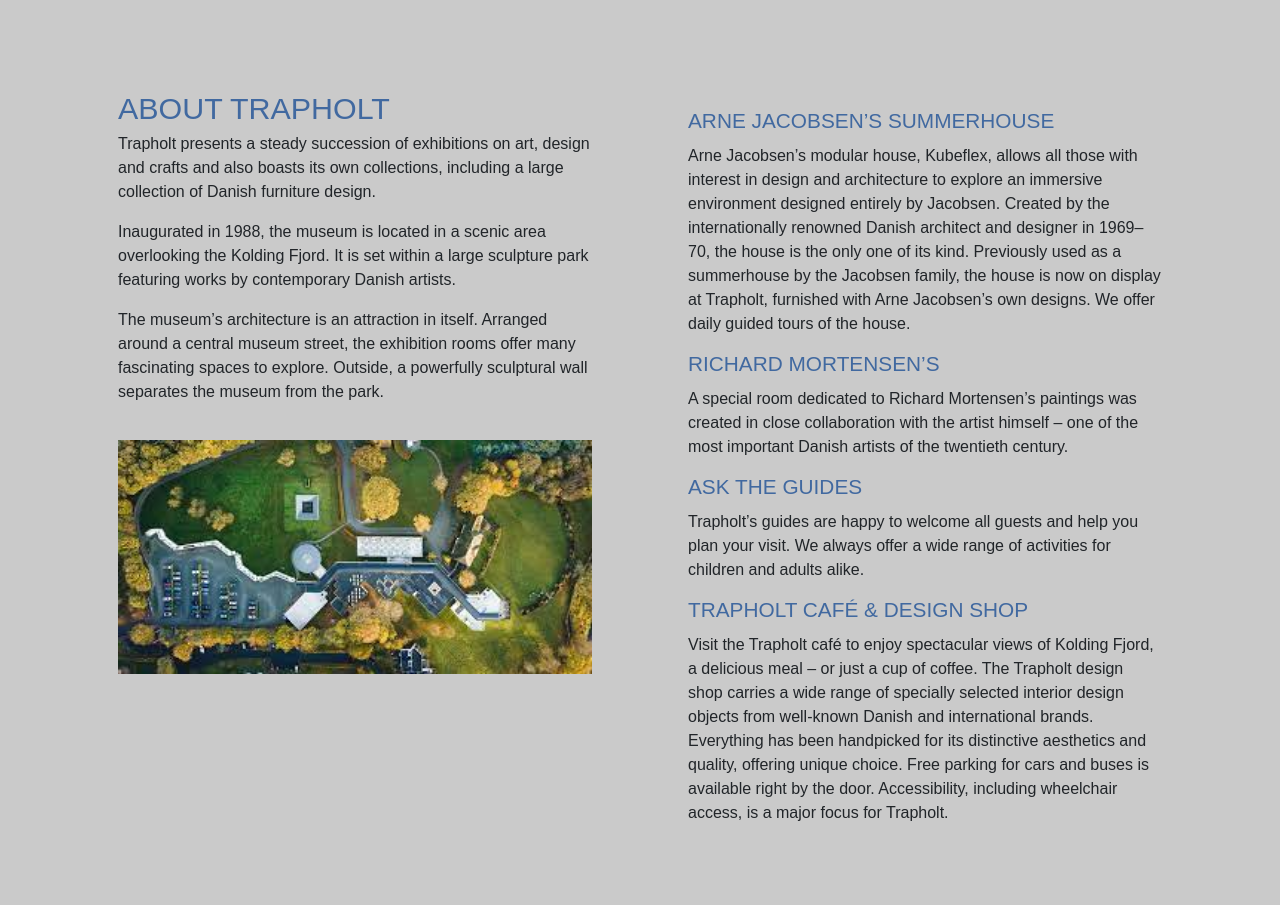
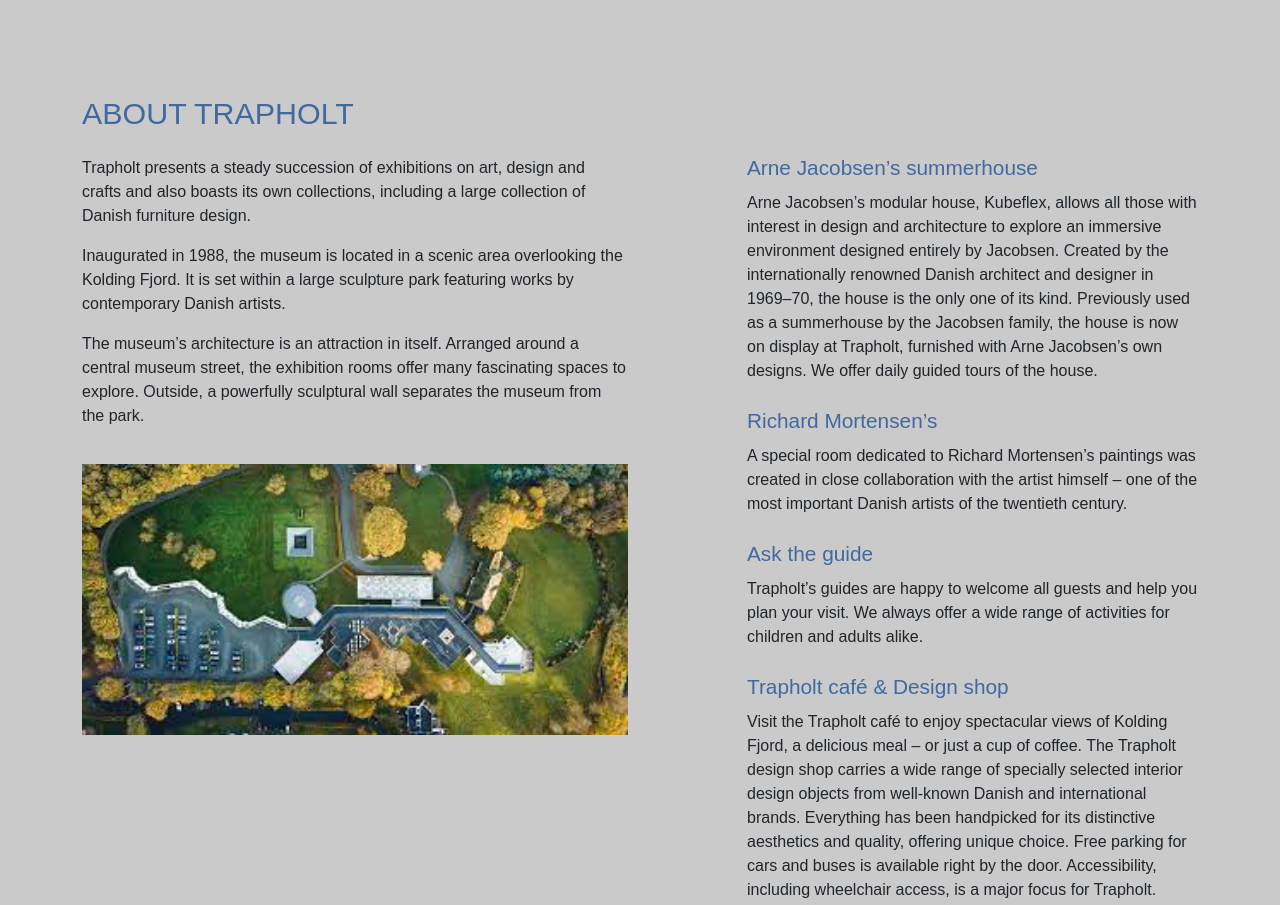
Before and after one commit to MarinEASV/TRAPHOLT-WEBSITE, a plain HTML site: page about.html in a window 1280 px wide. Shown: the part 779-1684 px from the top of the page. Drawn offline with nearby package versions, Linux system fonts and the light colour scheme; a web font is replaced by a local one.

Commit message:
final version

```diff
--- a/about.html
+++ b/about.html
@@ -6,10 +6,12 @@
     <title>ABOUT</title>
     <link href="https://cdn.jsdelivr.net/npm/bootstrap@5.3.2/dist/css/bootstrap.min.css" rel="stylesheet" integrity="sha384-T3c6CoIi6uLrA9TneNEoa7RxnatzjcDSCmG1MXxSR1GAsXEV/Dwwykc2MPK8M2HN" crossorigin="anonymous">
     <link rel="stylesheet" href="style.css">
+    <link rel="stylesheet" href="https://use.typekit.net/vnr4dbk.css">
     <link href="https://unpkg.com/aos@2.3.1/dist/aos.css" rel="stylesheet">
     <link rel="icon" href="img/Group 37.svg" type="">
 
 </head>
+
 <body>
 
     <!-- NAVBAR -->
@@ -32,13 +34,13 @@
         <div class="mx-auto justify-content-center"></div>
         <ul class="navbar-nav">
           <li class="nav-item">
-            <a class="nav-link text-danger" href="about.html">ABOUT MUSEUM</a>
+            <a class="nav-link text-light" href="exhibitions.html">EXHIBITIONS</a>
           </li>
           <li class="nav-item">
             <a class="nav-link text-light" href="guided_tours.html">GUIDED TOURS</a>
           </li>
           <li class="nav-item">
-            <a class="nav-link text-light" href="exhibitions.html">EXHIBITIONS</a>
+            <a class="nav-link" href="about.html" style="color: #4169A0;">ABOUT MUSEUM</a>
           </li>
           <li class="nav-item">
             <a class="nav-link text-light" href="contact.html">CONTACT</a>
@@ -53,13 +55,13 @@
 
     <div class="container" data-aos="fade-right" data-aos-duration="1500">
 
-        <div class="row d-flex" style="margin: 30px 30px 0;">
+        <div class="row d-flex">
 
-            <div class="col-12 col-md-6 p-0">
+            <div class="col-12 col-md-6 p-2">
                 <h1 style="color: #4169A0;">TRAPHOLT</h1>
                 <h2 class="mb-5">MUSEUM OF MODERN
                     <br>
-                    ART, CRAFT AND DESIGN.
+                    ART, CRAFT AND DESIGN
                 </h2>
 
                 <div class="col-8 d-none d-md-block align-items-end" style="justify-content: left;">
@@ -99,23 +101,28 @@
         <div class="container" data-aos="fade-right" data-aos-duration="1500">
 
             <div class="row d-flex  silverbackground" style="padding: 100px 0 100px 0;">
-
-                <div class="col-12 col-md-6 px-lg-5">
-                    <h2 style="color: #4169A0;">ABOUT TRAPHOLT</h2>
+              <div class="row custom-row">
+                <div class="col-md-12">
+                  <h2 style="color: #4169A0; padding-bottom: 20px;">ABOUT TRAPHOLT</h2>
+                </div>
+              </div>
+                <div class="col-md-6">
                     <p>Trapholt presents a steady succession of exhibitions on art, design and crafts and also boasts its own collections, including a large collection of Danish furniture design.</p>
                     <p>Inaugurated in 1988, the museum is located in a scenic area overlooking the Kolding Fjord. It is set within a large sculpture park featuring works by contemporary Danish artists.</p>
                     <p>The museum’s architecture is an attraction in itself. Arranged around a central museum street, the exhibition rooms offer many fascinating spaces to explore. Outside, a powerfully sculptural wall separates the museum from the park.</p>
-                    <img src="IMG/stažený soubor.jfif" class="img-fluid" style="width: 500px; margin-top: 20px;" alt="Responsive Image">
+                    <img src="IMG/stažený soubor.jfif" class="img-fluid" style="width: 100%; margin-top: 20px; margin-bottom: 30px;" alt="Responsive Image">
                 </div>
 
-                <div class="col-12 col-md-6 px-lg-5">
-                    <h3 class="mt-3" style="color: #4169A0;">ARNE JACOBSEN’S SUMMERHOUSE</h3>
-                    <p>Arne Jacobsen’s modular house, Kubeflex, allows all those with interest in design and architecture to explore an immersive environment designed entirely by Jacobsen. Created by the internationally renowned Danish architect and designer in 1969–70, the house is the only one of its kind. Previously used as a summerhouse by the Jacobsen family, the house is now on display at Trapholt, furnished with Arne Jacobsen’s own designs. We offer daily guided tours of the house.</p>
-                    <h3 style="color: #4169A0;">RICHARD MORTENSEN’S</h3>
-                    <p>A special room dedicated to Richard Mortensen’s paintings was created in close collaboration with the artist himself – one of the most important Danish artists of the twentieth century.</p>
-                    <h3 style="color: #4169A0;">ASK THE GUIDES</h3>
-                    <p>Trapholt’s guides are happy to welcome all guests and help you plan your visit. We always offer a wide range of activities for children and adults alike.</p>
-                    <h3 style="color: #4169A0;">TRAPHOLT CAFÉ & DESIGN SHOP</h3>
+                <div class="col-md-1"></div>
+
+                <div class="col-md-5">
+                    <h3 style="color: #4169A0;">Arne Jacobsen’s summerhouse</h3>
+                    <p style="padding-bottom: 10px;">Arne Jacobsen’s modular house, Kubeflex, allows all those with interest in design and architecture to explore an immersive environment designed entirely by Jacobsen. Created by the internationally renowned Danish architect and designer in 1969–70, the house is the only one of its kind. Previously used as a summerhouse by the Jacobsen family, the house is now on display at Trapholt, furnished with Arne Jacobsen’s own designs. We offer daily guided tours of the house.</p>
+                    <h3 style="color: #4169A0;">Richard Mortensen’s</h3>
+                    <p style="padding-bottom: 10px;" >A special room dedicated to Richard Mortensen’s paintings was created in close collaboration with the artist himself – one of the most important Danish artists of the twentieth century.</p>
+                    <h3 style="color: #4169A0;">Ask the guide</h3>
+                    <p style="padding-bottom: 10px;" >Trapholt’s guides are happy to welcome all guests and help you plan your visit. We always offer a wide range of activities for children and adults alike.</p>
+                    <h3 style="color: #4169A0;">Trapholt café & Design shop</h3>
                     <p>Visit the Trapholt café to enjoy spectacular views of Kolding Fjord, a delicious meal – or just a cup of coffee. The Trapholt design shop carries a wide range of specially selected interior design objects from well-known Danish and international brands. Everything has been handpicked for its distinctive aesthetics and quality, offering unique choice. Free parking for cars and buses is available right by the door. Accessibility, including wheelchair access, is a major focus for Trapholt.</p>
                 </div>
 
```
Also changed, not shown: contact.html (+3 -3 lines), exhibitions.html (+2 -2 lines), guided_tours.html (+3 -3 lines), index.html (+2 -2 lines), 1 other file.
